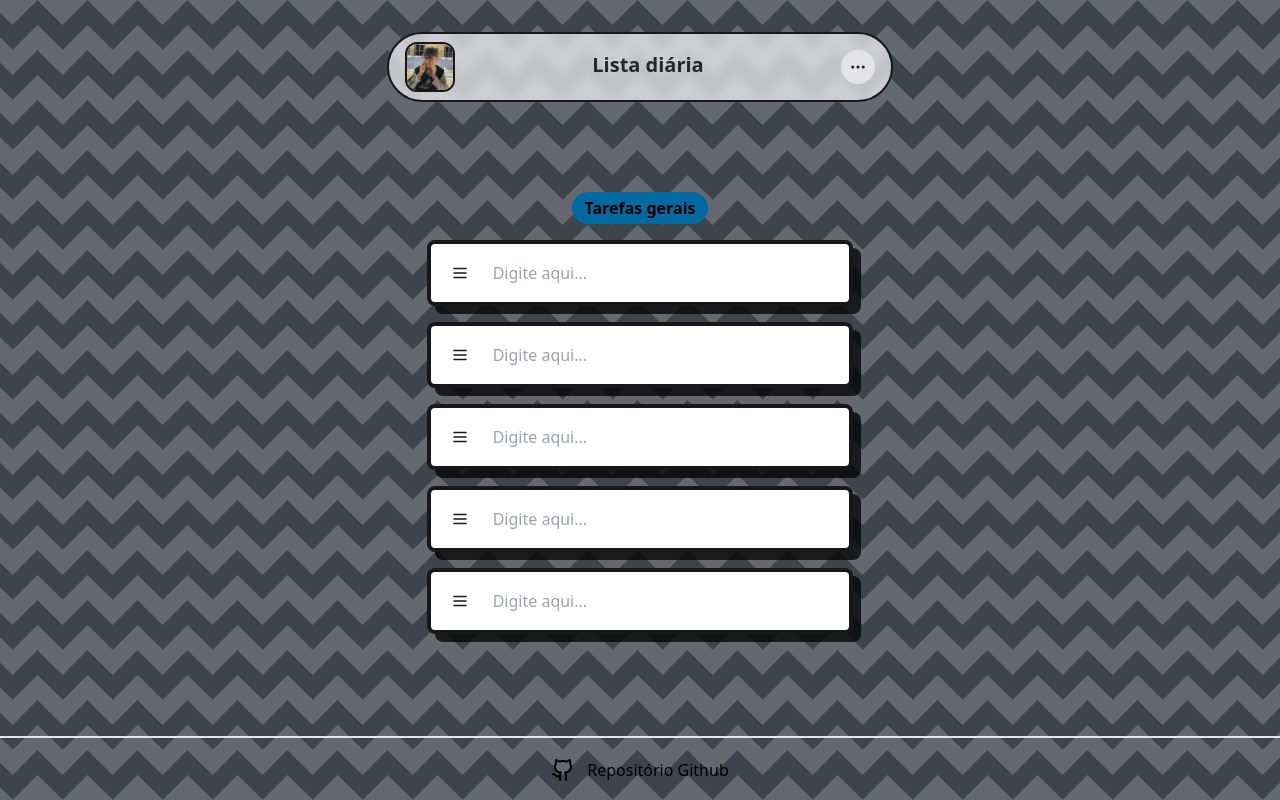
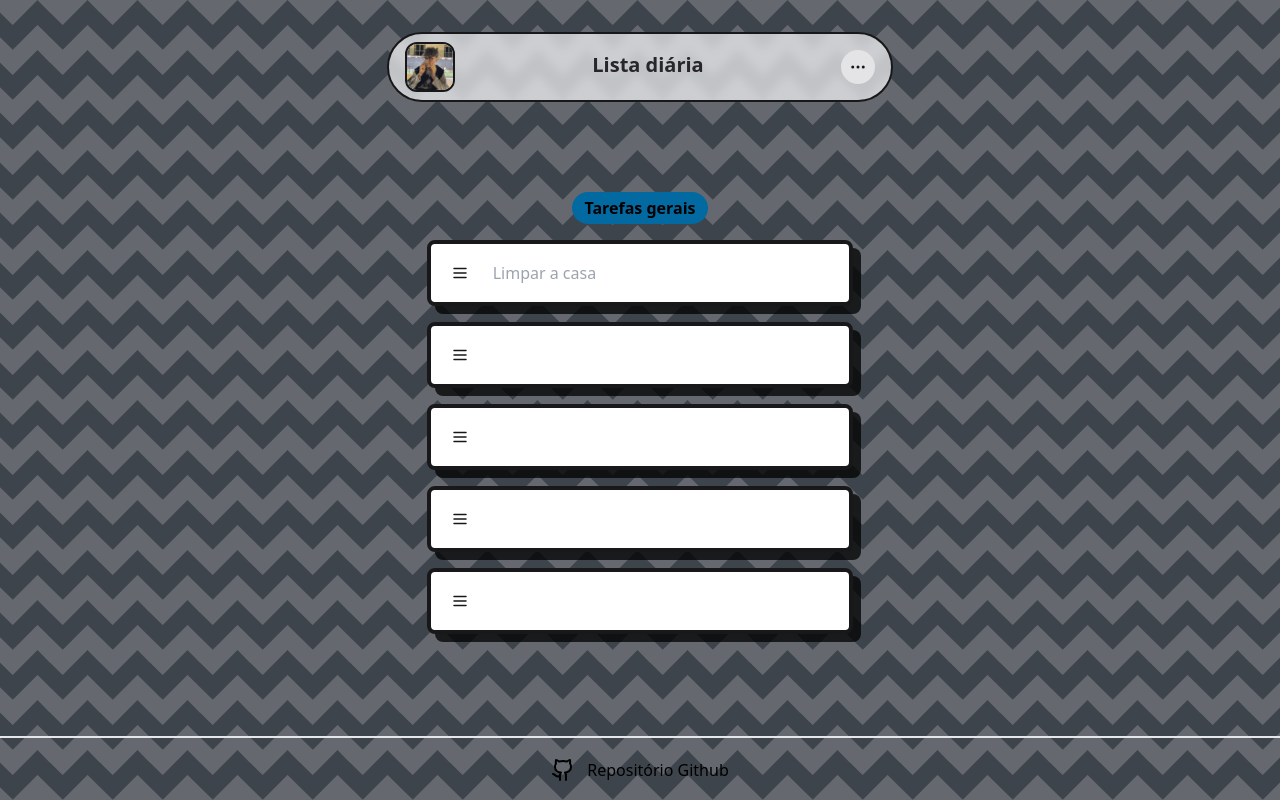
Before and after one commit to rodrigueslucas062/task-manager, a Next.js app: page / in a window 1280 px wide. Built offline with nearby package versions, Linux system fonts and the light colour scheme.

Commit message:
✨📱 Placeholders, layout adjustments and generic function

```diff
--- a/src/components/Tasks.jsx
+++ b/src/components/Tasks.jsx
@@ -1,27 +1,24 @@
 import { useLocalStorage } from "@/hooks/useLocalStorage";
+import { handleDone } from "@/utils/utils";
 import * as Dialog from "@radix-ui/react-dialog";
 import { ChevronRight, ListTodo, Menu, MoreHorizontal, Trash2, X } from "lucide-react";
-import { useState } from "react";
-import { toast } from "sonner";
+
+const placeholders = ["Estudar programação", "Tirar o lixo", "Limpar a casa", "Pagar as contas"]
+
+const generateRandomPlaceholder = () => {
+    const randomIndex = Math.floor(Math.random() * placeholders.length)
+    return placeholders[randomIndex]
+}
 
 const TaskItem = ({ shadowStyle, index }) => {
     const [taskText, setTaskText] = useLocalStorage(`taskText_${index}`, '')
-    const [completed, setCompleted] = useState(false)
+    const isFirstInput = index === 0
+    const placeholder = generateRandomPlaceholder()
 
     const handleChange = (e) => {
         const text = e.target.value;
         setTaskText(text);
     };
-
-    const handleDone = () => {
-        localStorage.removeItem(`taskText_${index}`);
-        setTaskText('');
-        console.log(`taskText_${index}`);
-        toast.success('Tarefa concluída!', {
-            position: 'bottom-center',
-            duration: 2000,
-        });
-    }
 
     return (
         <div className="rounded-lg inline-block m-1 max-md:px-2 p-3 w-full lg:w-1/3 relative bg-white border-4 border-zinc-900 text-zinc-900" style={shadowStyle}>
@@ -33,14 +30,14 @@ const TaskItem = ({ shadowStyle, index }) => {
                     <input
                         type="text"
                         className="bg-transparent focus:outline-none w-40 lg:w-[420px]"
-                        placeholder="Digite aqui..."
+                        placeholder={isFirstInput ? placeholder : ""}
                         value={taskText}
                         onChange={handleChange}
                     />
                 </div>
                 <div className="flex gap-2 lg:gap-4">
                     <span className={`${taskText ? 'bg-sky-700 hover:bg-sky-900 cursor-pointer text-white font-semibold py-1 px-3 rounded-3xl visible' : 'bg-sky-700 hover:bg-sky-900 cursor-pointer text-white font-semibold py-1 px-3 rounded-3xl invisible'}`}
-                        onClick={handleDone}>Feito!</span>
+                        onClick={() => handleDone(index, setTaskText)}>Feito!</span>
                     <Dialog.Trigger
                         className="lg:invisible group-hover:visible bg-white hover:bg-gray-200 p-2 rounded-full"
                         onClick={(e) => e.stopPropagation()}>
@@ -52,7 +49,7 @@ const TaskItem = ({ shadowStyle, index }) => {
     );
 };
 
-const Tasks = ({ handleDone}) => {
+const Tasks = () => {
     const shadowStyle = { boxShadow: "8px 8px 0px rgba(0, 0, 0, 0.75)" };
 
     return (
@@ -68,7 +65,7 @@ const Tasks = ({ handleDone}) => {
 
             <Dialog.Portal>
                 <Dialog.DialogOverlay className="inset-0 fixed bg-black/70">
-                    <Dialog.DialogContent className="fixed z-10 inset-0 md:inset-auto max-md:top-3/4 lg:top-1/2 md:left-1/2 md:-translate-x-1/2 md:-translate-y-1/2 md:max-w-[640px] w-full md:h-[60vh] bg-gray-200 max-md:rounded-t-3xl lg:rounded-3xl flex flex-col outline-none overflow-hidden">
+                    <Dialog.DialogContent className="fixed z-10 inset-0 md:inset-auto max-md:top-[70%] lg:top-1/2 md:left-1/2 md:-translate-x-1/2 md:-translate-y-1/2 md:max-w-[640px] w-full md:h-[60vh] bg-gray-200 max-md:rounded-t-3xl lg:rounded-3xl flex flex-col outline-none overflow-hidden">
                         <Dialog.Close className="hover:bg-gray-300 p-2 rounded-full absolute top-2 right-2 text-zinc-900">
                             <X className="size-5" />
                         </Dialog.Close>
@@ -79,13 +76,12 @@ const Tasks = ({ handleDone}) => {
                                         Mais opções
                                     </span>
                                     <div className="flex flex-col mt-6 space-y-4 font-semibold">
-                                        <button className="flex justify-between px-3 rounded-md border-2 border-zinc-700 hover:bg-gray-300 py-2.5">
+                                        <button className="flex justify-between px-3 rounded-md hover:bg-gray-300 py-2.5">
                                             <ListTodo />
                                             <span className="flex-grow ml-4">Salvar nas tarefas diárias</span>
                                             <ChevronRight />
                                         </button>
-                                        <button className="flex items-center justify-between mb-2 px-3 rounded-md group hover:ring-2 hover:ring-red-600 py-2.5"
-                                           >
+                                        <button className="flex items-center justify-between mb-2 px-3 rounded-md group hover:ring-2 hover:ring-red-600 py-2.5">
                                             <Trash2 className="w-6 h-6 group-hover:text-red-600" />
                                             <span className="flex-grow ml-4 group-hover:text-red-600">Remover todas as tarefas</span>
                                             <ChevronRight className="group-hover:text-red-600" />
```
